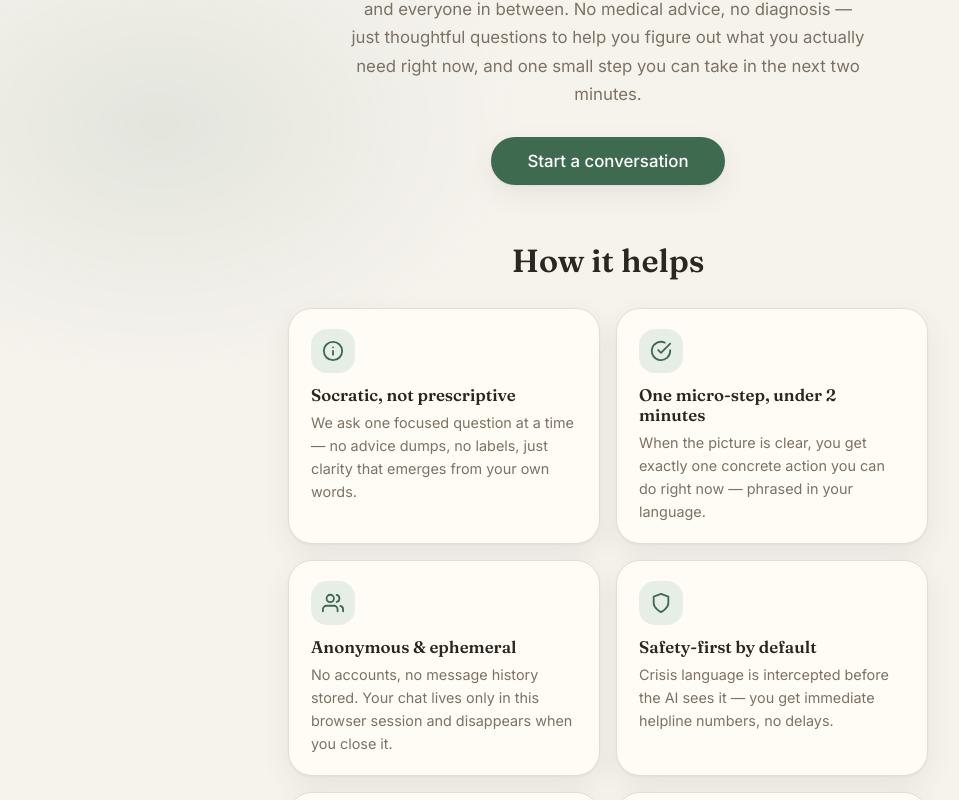
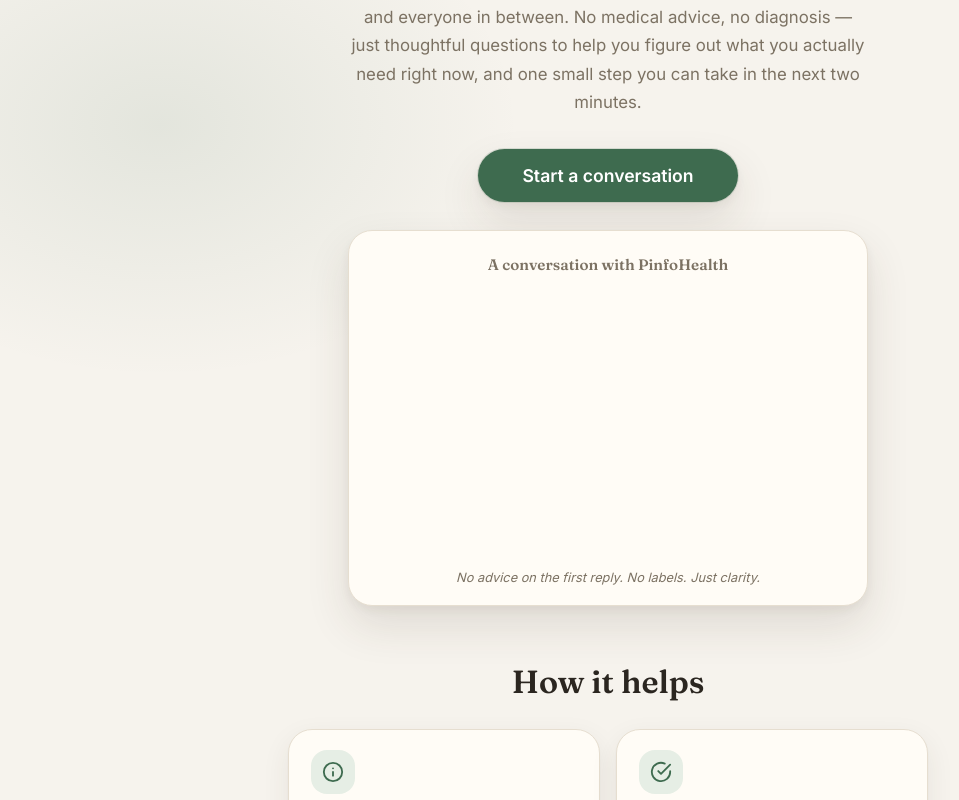
Before and after one commit to daryllpagtananan61926/pinfohealth_ai, a React (Vite) app in the folder frontend/: page / in a window 1280 px wide. Shown: the part 260-1060 px from the top of the page, without its empty margins (32-991 px from the left). Built offline with nearby package versions, Linux system fonts and the light colour scheme.

Commit message:
feat: enhance landing page with conversation preview, improve animations, and update styles for better accessibility

```diff
--- a/frontend/src/App.jsx
+++ b/frontend/src/App.jsx
@@ -102,7 +102,7 @@
     { q: 'What if I\'m in crisis?', a: 'If you type something indicating immediate danger or self-harm, PinfoHealth intercepts it before the AI responds and shows you crisis helpline numbers (NCMH: 1553 / 1800-1888-1553 / 0917-899-8727).' },
     { q: 'How long is a session?', a: 'As long or short as you need. Most conversations resolve in 5–10 exchanges. Close the tab anytime — the session ends.' },
     { q: 'Can I share a session?', a: 'Each session has a unique URL (/chat/:id). You can share it to continue on another device, but the conversation only lives in the browser where it started.' },
-    { q: 'Is it really free?', a: 'Yes. No subscriptions, no hidden costs. Built for the DoGoodie $5 Impact Hack — impact over revenue.' }
+    { q: 'Is it really free?', a: 'Yes. No subscriptions, no hidden costs. Built for real positive impact.' }
   ];
 
   return (
@@ -123,6 +123,25 @@
         <button className="landing-start" onClick={onStart}>
           Start a conversation
         </button>
+
+        {/* Conversation preview - moved up after CTA */}
+        <div className="preview-card" aria-hidden="true">
+          <p className="preview-heading">A conversation with PinfoHealth</p>
+          <div className="preview-bubbles">
+            <div className="bubble preview-bubble preview-user">
+              I&apos;ve been wiped out after classes lately.
+            </div>
+            <div className="bubble preview-bubble preview-assistant">
+              That sounds heavy. Is it more physical exhaustion, the mental pressure, or
+              something specific that happened?
+            </div>
+            <div className="bubble preview-bubble preview-assistant">
+              If it&apos;s mostly the pressure — here&apos;s one small step: pause for 60
+              seconds and write down the one deadline that&apos;s actually due first.
+            </div>
+          </div>
+          <p className="preview-note">No advice on the first reply. No labels. Just clarity.</p>
+        </div>
 
         {/* How it helps */}
         <section className="landing-section" aria-labelledby="features-heading">
@@ -180,23 +199,6 @@
             ))}
           </div>
         </section>
-
-        {/* Conversation preview */}
-        <div className="preview-card" aria-hidden="true">
-          <p className="preview-heading">A conversation with PinfoHealth</p>
-          <div className="bubble preview-bubble preview-user">
-            I&apos;ve been wiped out after classes lately.
-          </div>
-          <div className="bubble preview-bubble preview-assistant">
-            That sounds heavy. Is it more physical exhaustion, the mental pressure, or
-            something specific that happened?
-          </div>
-          <div className="bubble preview-bubble preview-assistant">
-            If it&apos;s mostly the pressure — here&apos;s one small step: pause for 60
-            seconds and write down the one deadline that&apos;s actually due first.
-          </div>
-          <p className="preview-note">No advice on the first reply. No labels. Just clarity.</p>
-        </div>
 
         {/* FAQ */}
         <section className="landing-section" aria-labelledby="faq-heading">
--- a/frontend/src/styles.css
+++ b/frontend/src/styles.css
@@ -144,6 +144,24 @@
     animation: none !important;
     transition: none !important;
   }
+
+  /* Ensure animated elements are visible when motion is reduced */
+  .landing-badge,
+  .landing-title,
+  .landing-pitch,
+  .landing-start,
+  .landing-disclaimer,
+  .preview-card,
+  .preview-bubble,
+  .feature-card,
+  .landing-section,
+  .step-card,
+  .audience-card,
+  .safety-card,
+  .faq-item {
+    opacity: 1 !important;
+    transform: none !important;
+  }
 }
 
 /* Landing */
@@ -154,7 +172,7 @@
   align-items: center;
   justify-content: center;
   min-height: 100vh;
-  padding: 40px 24px;
+  padding: 48px 24px;
   text-align: center;
   overflow: hidden;
 }
@@ -183,11 +201,14 @@
   flex-direction: column;
   align-items: center;
   max-width: 640px;
+  width: 100%;
 }
 
 .landing-badge {
   margin-bottom: 22px;
-  animation: breathe 6s ease-in-out infinite;
+  animation: fadeUp 0.7s ease forwards, breathe 6s ease-in-out infinite 0.7s;
+  opacity: 0;
+  transform: translateY(16px);
 }
 
 .landing-title {
@@ -198,79 +219,108 @@
   line-height: 1.12;
   letter-spacing: -0.01em;
   color: var(--text-primary);
+  animation: fadeUp 0.7s ease 0.1s forwards;
+  opacity: 0;
+  transform: translateY(16px);
 }
 
 .landing-pitch {
-  margin: 0 0 28px;
+  margin: 0 0 32px;
   max-width: 520px;
   font-size: 1.05rem;
   line-height: 1.7;
   color: var(--text-secondary);
+  animation: fadeUp 0.7s ease 0.2s forwards;
+  opacity: 0;
+  transform: translateY(16px);
 }
 
 .landing-start {
-  padding: 14px 36px;
-  font-size: 1.05rem;
-  font-weight: 500;
+  padding: 16px 44px;
+  font-size: 1.1rem;
+  font-weight: 600;
   background: var(--accent);
   color: var(--accent-ink);
   border: none;
   border-radius: var(--radius-pill);
   cursor: pointer;
-  box-shadow: var(--shadow-soft);
+  box-shadow: var(--shadow-lift), 0 0 0 1px rgba(62, 107, 79, 0.15);
   transition: background-color 0.2s ease, transform 0.15s ease, box-shadow 0.2s ease;
+  animation: fadeUp 0.7s ease 0.3s forwards;
+  opacity: 0;
+  transform: translateY(16px);
 }
 
 .landing-start:hover {
   background: var(--accent-hover);
-  transform: translateY(-1px);
-  box-shadow: var(--shadow-lift);
+  transform: translateY(-2px);
+  box-shadow: 0 8px 24px rgba(62, 107, 79, 0.35), 0 0 0 1px rgba(62, 107, 79, 0.2);
+}
+
+.landing-start:active {
+  transform: translateY(0);
 }
 
 .landing-disclaimer {
-  margin: 26px 0 0;
+  margin: 32px 0 0;
   font-size: 0.85rem;
   color: var(--text-secondary);
   font-style: italic;
+  animation: fadeUp 0.7s ease 0.8s forwards;
+  opacity: 0;
+  transform: translateY(8px);
 }
 
 /* Preview card */
 .preview-card {
-  margin-top: 36px;
+  margin-top: 28px;
   width: 100%;
-  max-width: 440px;
-  display: flex;
-  flex-direction: column;
-  padding: 18px 18px 14px;
+  max-width: 520px;
+  padding: 24px 24px 20px;
   text-align: left;
   background: var(--bg-surface);
   border: 1px solid var(--border);
   border-radius: var(--radius-lg);
-  box-shadow: var(--shadow-soft);
+  box-shadow: var(--shadow-lift);
+  animation: fadeUp 0.6s ease forwards;
+  opacity: 0;
+  transform: translateY(16px);
 }
 
 .preview-heading {
-  margin: 0 0 12px;
+  margin: 0 0 16px;
   font-family: var(--font-display);
   font-weight: 600;
-  font-size: 0.9rem;
+  font-size: 0.95rem;
   color: var(--text-secondary);
+  text-align: center;
+}
+
+.preview-bubbles {
+  display: flex;
+  flex-direction: column;
+  gap: 10px;
 }
 
 .preview-bubble {
-  margin-bottom: 8px;
-  padding: 9px 12px;
-  font-size: 0.85rem;
-  line-height: 1.5;
-  border-radius: 14px;
-  max-width: 85%;
+  padding: 12px 16px;
+  font-size: 0.9rem;
+  line-height: 1.55;
+  border-radius: 18px;
+  max-width: 88%;
+  animation: fadeUp 0.35s ease forwards;
+  opacity: 0;
 }
+
+.preview-bubble:nth-child(1) { animation-delay: 0.2s; }
+.preview-bubble:nth-child(2) { animation-delay: 0.35s; }
+.preview-bubble:nth-child(3) { animation-delay: 0.5s; }
 
 .preview-user {
   align-self: flex-end;
   background: var(--accent-soft);
   color: var(--text-primary);
-  border-bottom-right-radius: 4px;
+  border-bottom-right-radius: 6px;
 }
 
 .preview-assistant {
@@ -278,11 +328,11 @@
   background: var(--bg-subtle);
   color: var(--text-primary);
   border: 1px solid var(--border);
-  border-bottom-left-radius: 4px;
+  border-bottom-left-radius: 6px;
 }
 
 .preview-note {
-  margin: 6px 0 0;
+  margin: 14px 0 0;
   font-size: 0.8rem;
   font-style: italic;
   color: var(--text-secondary);
@@ -320,10 +370,20 @@
   box-shadow: var(--shadow-soft);
   text-align: left;
   transition: transform 0.2s ease, box-shadow 0.2s ease, border-color 0.2s ease;
+  animation: fadeUp 0.6s ease forwards;
+  opacity: 0;
+  transform: translateY(20px);
 }
 
+.feature-card:nth-child(1) { animation-delay: 0.1s; }
+.feature-card:nth-child(2) { animation-delay: 0.2s; }
+.feature-card:nth-child(3) { animation-delay: 0.3s; }
+.feature-card:nth-child(4) { animation-delay: 0.4s; }
+.feature-card:nth-child(5) { animation-delay: 0.5s; }
+.feature-card:nth-child(6) { animation-delay: 0.6s; }
+
 .feature-card:hover {
-  transform: translateY(-2px);
+  transform: translateY(-4px);
   box-shadow: var(--shadow-lift);
   border-color: var(--accent);
 }
@@ -338,6 +398,13 @@
   background: var(--accent-soft);
   color: var(--accent);
   border-radius: var(--radius-md);
+  transition: transform 0.2s ease, background-color 0.2s ease;
+}
+
+.feature-card:hover .feature-icon {
+  transform: scale(1.05);
+  background: var(--accent);
+  color: var(--accent-ink);
 }
 
 .feature-icon svg {
@@ -365,7 +432,16 @@
   margin-top: 56px;
   width: 100%;
   max-width: 880px;
+  animation: fadeUp 0.7s ease forwards;
+  opacity: 0;
+  transform: translateY(24px);
 }
+
+.landing-section:nth-of-type(1) { animation-delay: 0.1s; }
+.landing-section:nth-of-type(2) { animation-delay: 0.2s; }
+.landing-section:nth-of-type(3) { animation-delay: 0.3s; }
+.landing-section:nth-of-type(4) { animation-delay: 0.4s; }
+.landing-section:nth-of-type(5) { animation-delay: 0.5s; }
 
 .landing-section-title {
   margin: 0 0 28px;
@@ -401,7 +477,17 @@
   gap: 16px;
   padding: 20px 0 20px 60px;
   position: relative;
+  animation: fadeUp 0.5s ease forwards;
+  opacity: 0;
+  transform: translateX(-20px);
 }
+
+.step-card:nth-child(1) { animation-delay: 0.1s; }
+.step-card:nth-child(2) { animation-delay: 0.2s; }
+.step-card:nth-child(3) { animation-delay: 0.3s; }
+.step-card:nth-child(4) { animation-delay: 0.4s; }
+.step-card:nth-child(5) { animation-delay: 0.5s; }
+.step-card:nth-child(6) { animation-delay: 0.6s; }
 
 .step-number {
   flex-shrink: 0;
@@ -421,6 +507,12 @@
   top: 20px;
   box-shadow: var(--shadow-soft);
   z-index: 1;
+  transition: transform 0.2s ease, box-shadow 0.2s ease;
+}
+
+.step-card:hover .step-number {
+  transform: scale(1.1);
+  box-shadow: var(--shadow-lift);
 }
 
 .step-content {
@@ -463,10 +555,18 @@
   box-shadow: var(--shadow-soft);
   text-align: center;
   transition: transform 0.2s ease, box-shadow 0.2s ease, border-color 0.2s ease;
+  animation: fadeUp 0.5s ease forwards;
+  opacity: 0;
+  transform: translateY(20px);
 }
 
+.audience-card:nth-child(1) { animation-delay: 0.1s; }
+.audience-card:nth-child(2) { animation-delay: 0.2s; }
+.audience-card:nth-child(3) { animation-delay: 0.3s; }
+.audience-card:nth-child(4) { animation-delay: 0.4s; }
+
 .audience-card:hover {
-  transform: translateY(-2px);
+  transform: translateY(-4px);
   box-shadow: var(--shadow-lift);
   border-color: var(--accent);
 }
@@ -503,10 +603,18 @@
   box-shadow: var(--shadow-soft);
   text-align: left;
   transition: transform 0.2s ease, box-shadow 0.2s ease, border-color 0.2s ease;
+  animation: fadeUp 0.5s ease forwards;
+  opacity: 0;
+  transform: translateY(20px);
 }
 
+.safety-card:nth-child(1) { animation-delay: 0.1s; }
+.safety-card:nth-child(2) { animation-delay: 0.2s; }
+.safety-card:nth-child(3) { animation-delay: 0.3s; }
+.safety-card:nth-child(4) { animation-delay: 0.4s; }
+
 .safety-card:hover {
-  transform: translateY(-2px);
+  transform: translateY(-4px);
   box-shadow: var(--shadow-lift);
   border-color: var(--warm);
 }
@@ -543,7 +651,17 @@
   box-shadow: var(--shadow-soft);
   overflow: hidden;
   transition: border-color 0.2s ease, box-shadow 0.2s ease;
+  animation: fadeUp 0.5s ease forwards;
+  opacity: 0;
+  transform: translateY(16px);
 }
+
+.faq-item:nth-child(1) { animation-delay: 0.1s; }
+.faq-item:nth-child(2) { animation-delay: 0.2s; }
+.faq-item:nth-child(3) { animation-delay: 0.3s; }
+.faq-item:nth-child(4) { animation-delay: 0.4s; }
+.faq-item:nth-child(5) { animation-delay: 0.5s; }
+.faq-item:nth-child(6) { animation-delay: 0.6s; }
 
 .faq-item[open] {
   border-color: var(--accent);
```
